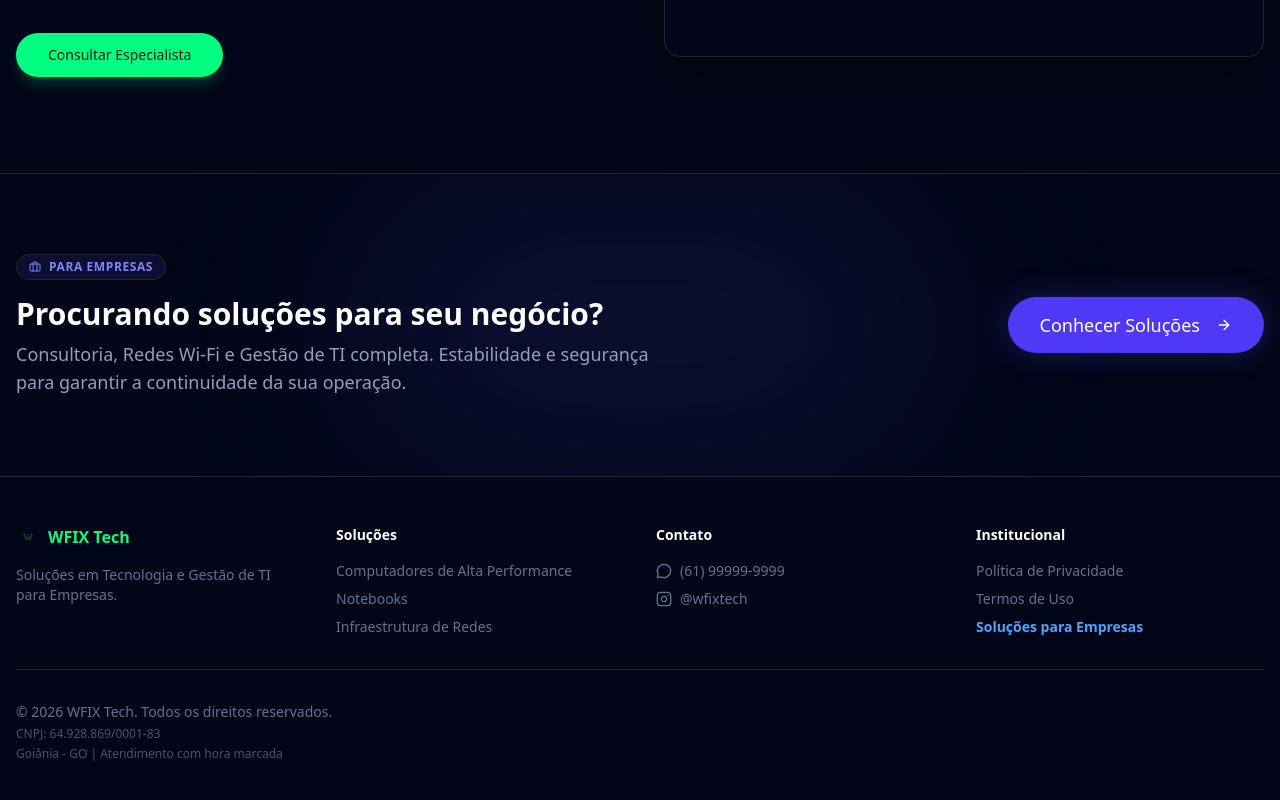
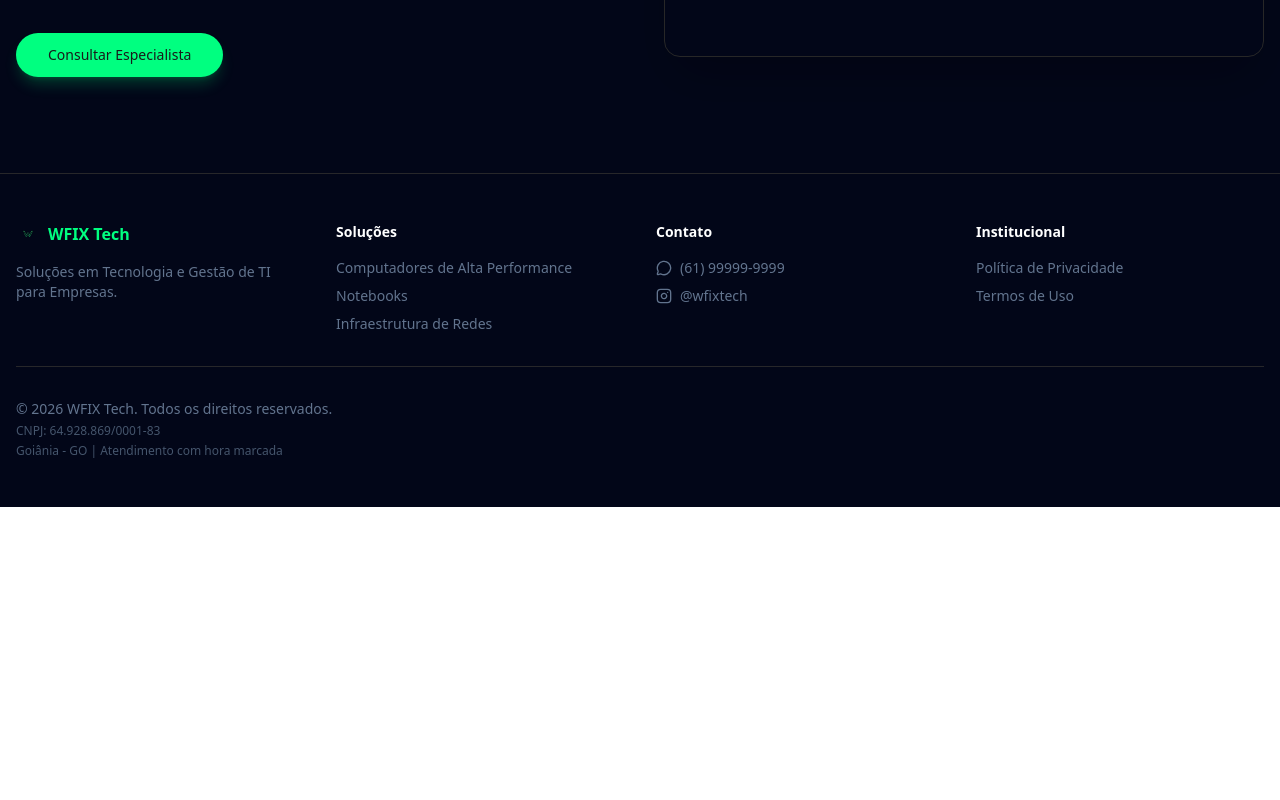
Before and after one commit to wheslancardoso/wtechprot, a Next.js app: page / in a window 1280 px wide. Shown: the part 6384-7184 px from the top of the page. After the commit the page ends 6891 px from the top, so only its background shows below. Built offline with nearby package versions, Linux system fonts and the light colour scheme; no server answers; grey boxes are pictures that could not be loaded.

Commit message:
chore(b2b): desabilita temporariamente links e rota b2b

```diff
--- a/src/app/(b2b)/para-empresas/page.tsx
+++ b/src/app/(b2b)/para-empresas/page.tsx
@@ -3,6 +3,7 @@ import { ShieldCheck, Zap, BarChart3, Clock, CheckCircle2, Server, Laptop, Wifi,
 import type { Metadata } from 'next'
 import { SpotlightCard } from "@/components/ui/spotlight-card"
 import { Button } from "@/components/ui/button"
+import { redirect } from "next/navigation"
 
 export const metadata: Metadata = {
     title: 'WFIX Tech | Soluções Empresariais',
@@ -10,6 +11,9 @@ export const metadata: Metadata = {
 }
 
 export default function B2BPage() {
+    // DESABILITADO TEMPORARIAMENTE
+    redirect('/')
+
     return (
         <div className="flex flex-col min-h-screen bg-slate-950 text-slate-50 selection:bg-indigo-500/30">
 
--- a/src/app/page.tsx
+++ b/src/app/page.tsx
@@ -659,9 +659,8 @@ j=d.createElement(s),dl=l!='dataLayer'?'&l='+l:'';j.async=true;j.src=
 
 
 
-        {/* CALLOUT B2B */}
+        {/* CALLOUT B2B (DESABILITADO TEMPORARIAMENTE)
         <section className="py-20 bg-slate-950 relative overflow-hidden border-t border-white/10">
-          {/* Subtle Glow Background */}
              <div className="absolute top-1/2 left-1/2 -translate-x-1/2 -translate-y-1/2 w-[600px] h-[300px] bg-indigo-500/10 blur-[100px] rounded-full pointer-events-none" />
 
              <div className="container relative mx-auto px-4 flex flex-col md:flex-row items-center justify-between gap-8">
@@ -683,6 +682,7 @@ j=d.createElement(s),dl=l!='dataLayer'?'&l='+l:'';j.async=true;j.src=
                  </div>
              </div>
         </section>
+        */}
 
 
         <a
@@ -740,7 +740,7 @@ j=d.createElement(s),dl=l!='dataLayer'?'&l='+l:'';j.async=true;j.src=
               <ul className="space-y-2">
                 <li><Link href="/politica-privacidade" className="hover:text-primary">Política de Privacidade</Link></li>
                 <li><Link href="/termos-uso" className="hover:text-primary">Termos de Uso</Link></li>
-                <li><Link href="/para-empresas" className="hover:text-primary font-bold text-blue-400">Soluções para Empresas</Link></li>
+                {/* <li><Link href="/para-empresas" className="hover:text-primary font-bold text-blue-400">Soluções para Empresas</Link></li> */}
               </ul>
             </div>
           </div>
```
Lines whose indentation alone changed are shown as unchanged.
